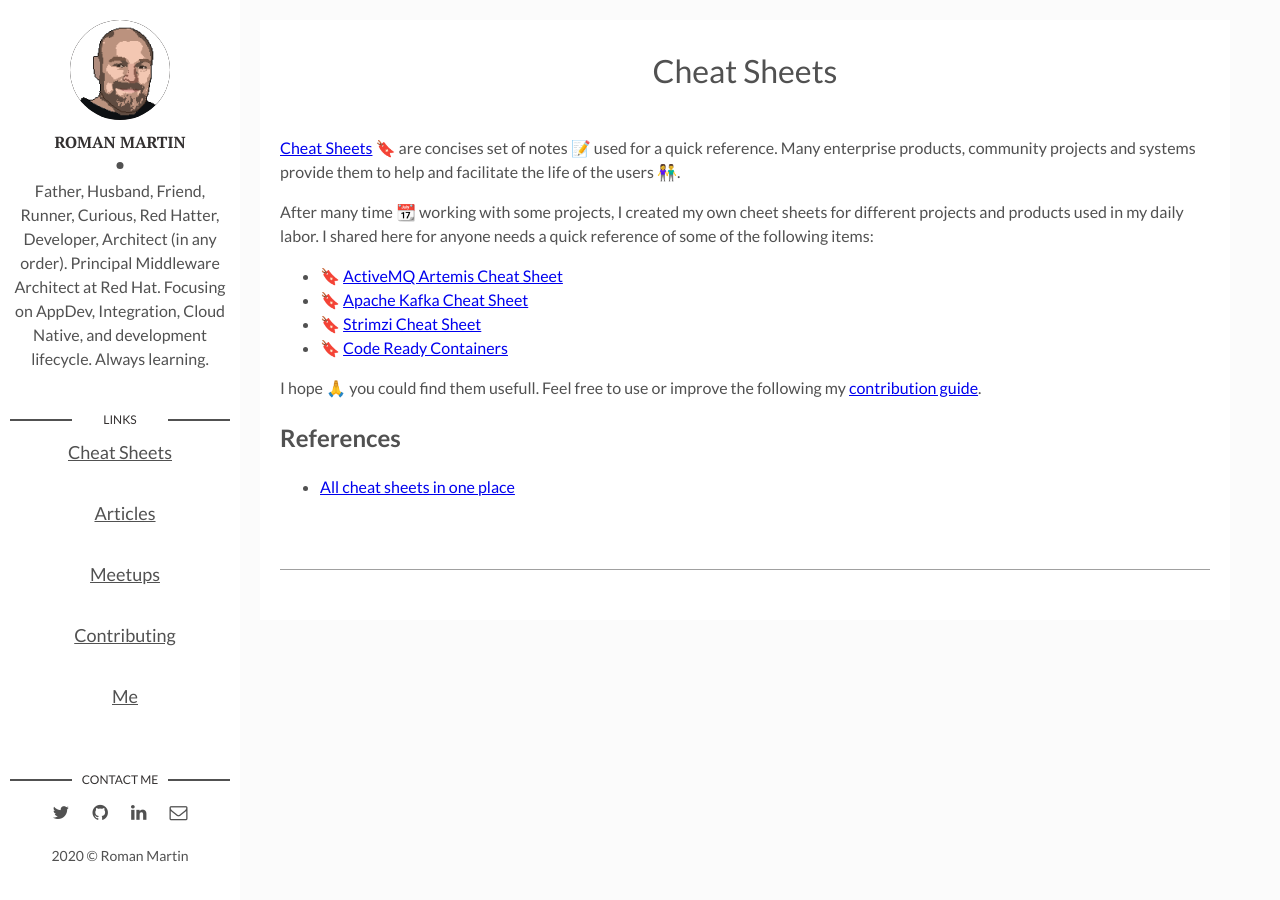
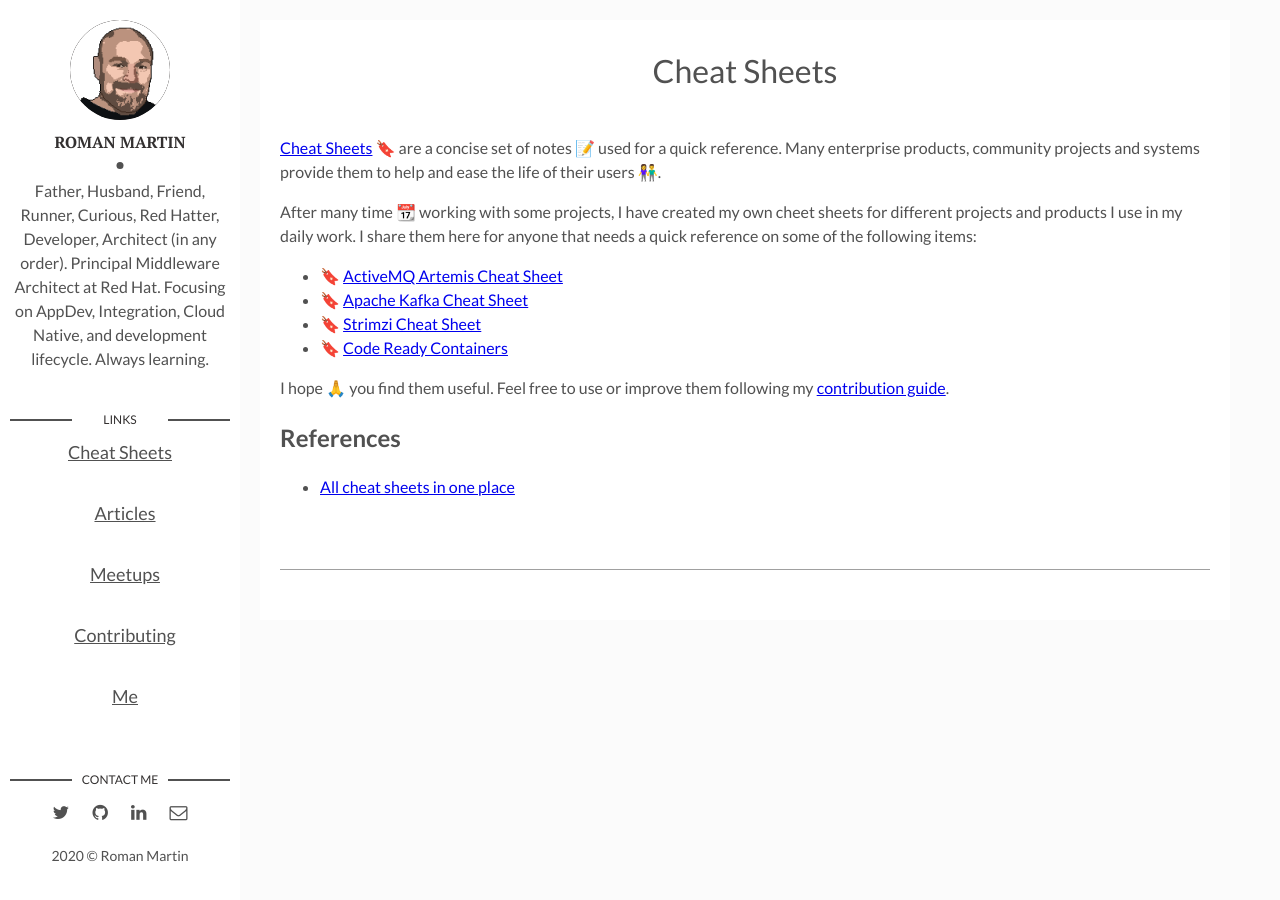
Before and after one commit to rmarting/rmarting.github.io, a Jekyll site: the page built from cheat-sheets.md, in a window 1280 px wide. Built offline with Jekyll 4.4.1, drawn with Linux system fonts in a browser that asks for light colours; emoji names are drawn with the system emoji font.

Commit message:
Fixes language in cheat-sheets.md

```diff
--- a/cheat-sheets.md
+++ b/cheat-sheets.md
@@ -5,12 +5,12 @@
 comments:  false
 ---
 
-[Cheat Sheets](https://en.wikipedia.org/wiki/Cheat_sheet) :bookmark: are concises set of notes :pencil:
+[Cheat Sheets](https://en.wikipedia.org/wiki/Cheat_sheet) :bookmark: are a concise set of notes :pencil:
 used for a quick reference. Many enterprise products, community projects and systems provide them to help and
-facilitate the life of the users :couple:.
+ease the life of their users :couple:.
 
-After many time :calendar: working with some projects, I created my own cheet sheets for different projects
-and products used in my daily labor. I shared here for anyone needs a quick reference of some
+After many time :calendar: working with some projects, I have created my own cheet sheets for different projects
+and products I use in my daily work. I share them here for anyone that needs a quick reference on some
 of the following items:
 
 * :bookmark: [ActiveMQ Artemis Cheat Sheet](/cheat-sheets/activemq-artemis)
@@ -18,7 +18,7 @@
 * :bookmark: [Strimzi Cheat Sheet](/cheat-sheets/strimzi)
 * :bookmark: [Code Ready Containers](/cheat-sheets/crc)
 
-I hope :pray: you could find them usefull. Feel free to use or improve the
+I hope :pray: you find them useful. Feel free to use or improve them
 following my [contribution guide](/contributing).
 
 ## References
```
